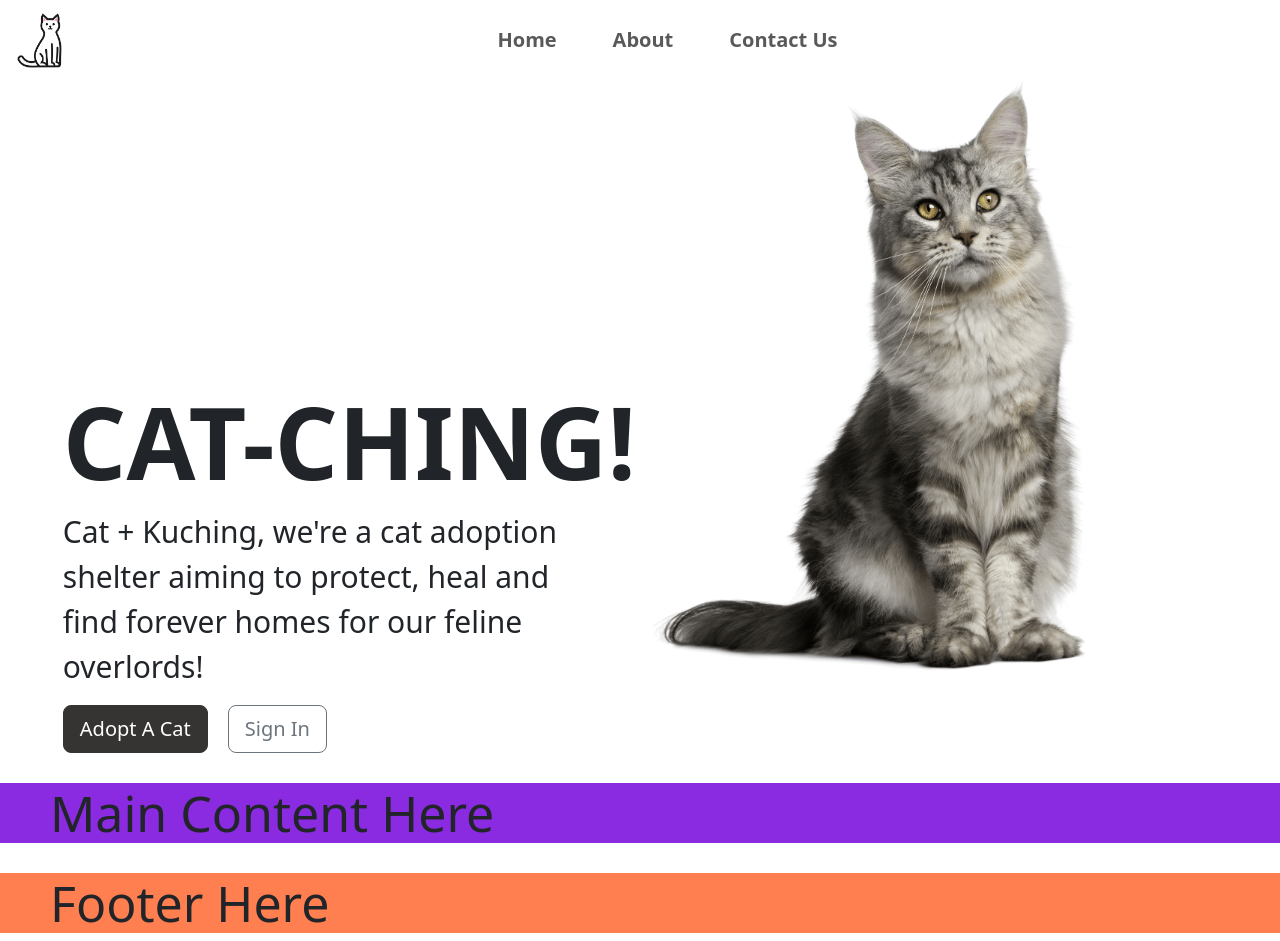
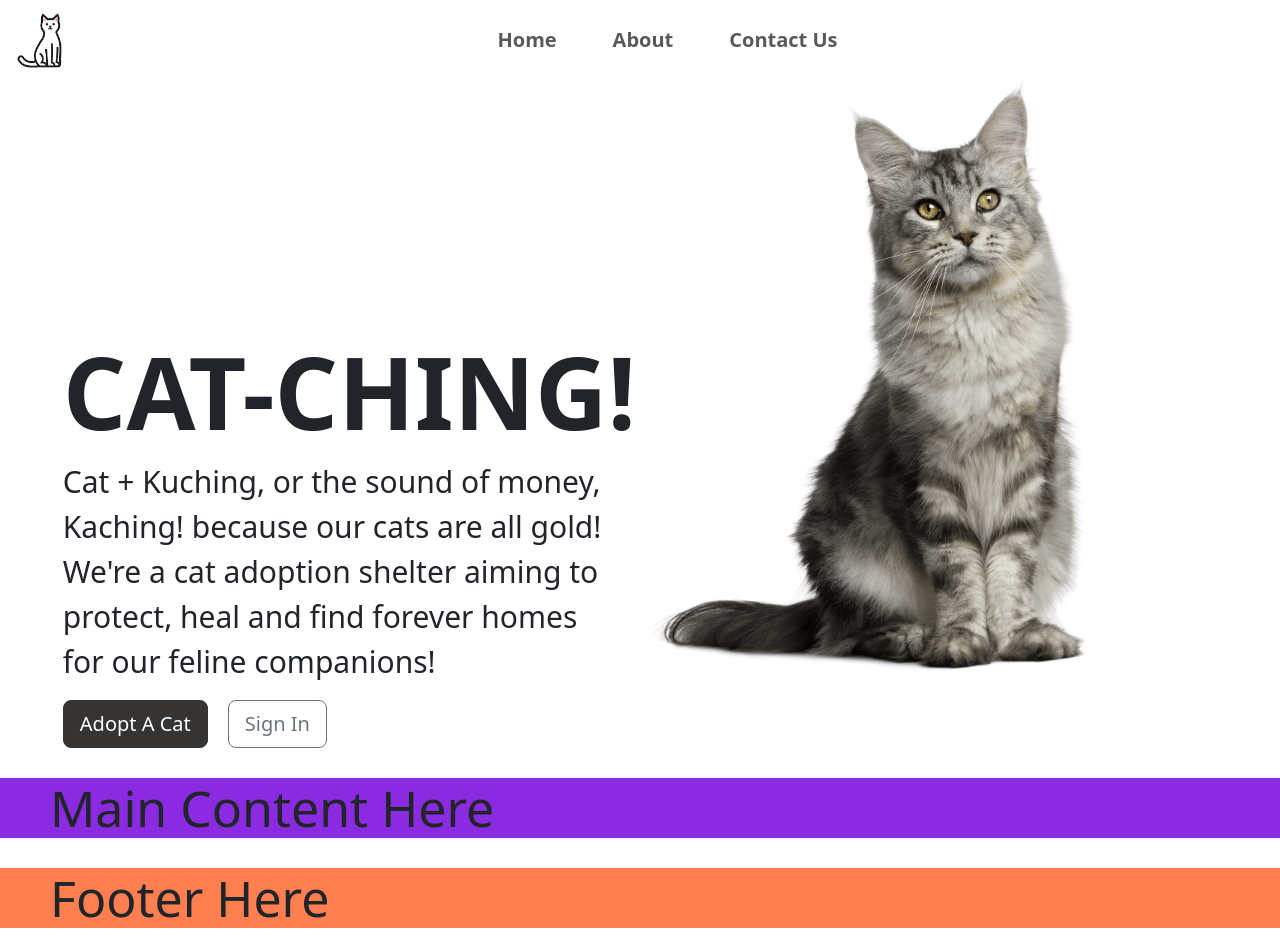
Before and after one commit to ilham-yassin/CATching-app-tutorial, a Vue app: page /home in a window 1280 px wide. Built offline with nearby package versions, Linux system fonts and the light colour scheme.

Commit message:
feat: text changes to <p>

```diff
--- a/src/components/Landing.vue
+++ b/src/components/Landing.vue
@@ -1,8 +1,7 @@
 <template>
     <div id="textcontent">
         <h1>CAT-CHING!</h1>
-        <p>Cat + Kuching, we're a cat adoption shelter aiming to protect, heal and find forever homes for our feline
-            overlords!</p>
+        <p>Cat + Kuching, or the sound of money, Kaching! because our cats are all gold! We're a cat adoption shelter aiming to protect, heal and find forever homes for our feline companions!</p>
         <button id="btnadopt" class="btn btn-primary btn-lg" type="submit">Adopt A Cat </button>
         <button id="btnsignin" type="button" class="btn btn-outline-secondary btn-lg">Sign In</button>
     </div>
@@ -20,7 +19,7 @@
 h1 {
     font-size: 100px;
     font-weight: bold;
-    margin-top: 300px;
+    margin-top: 250px;
     margin-left: 50px;
 }
 
```
